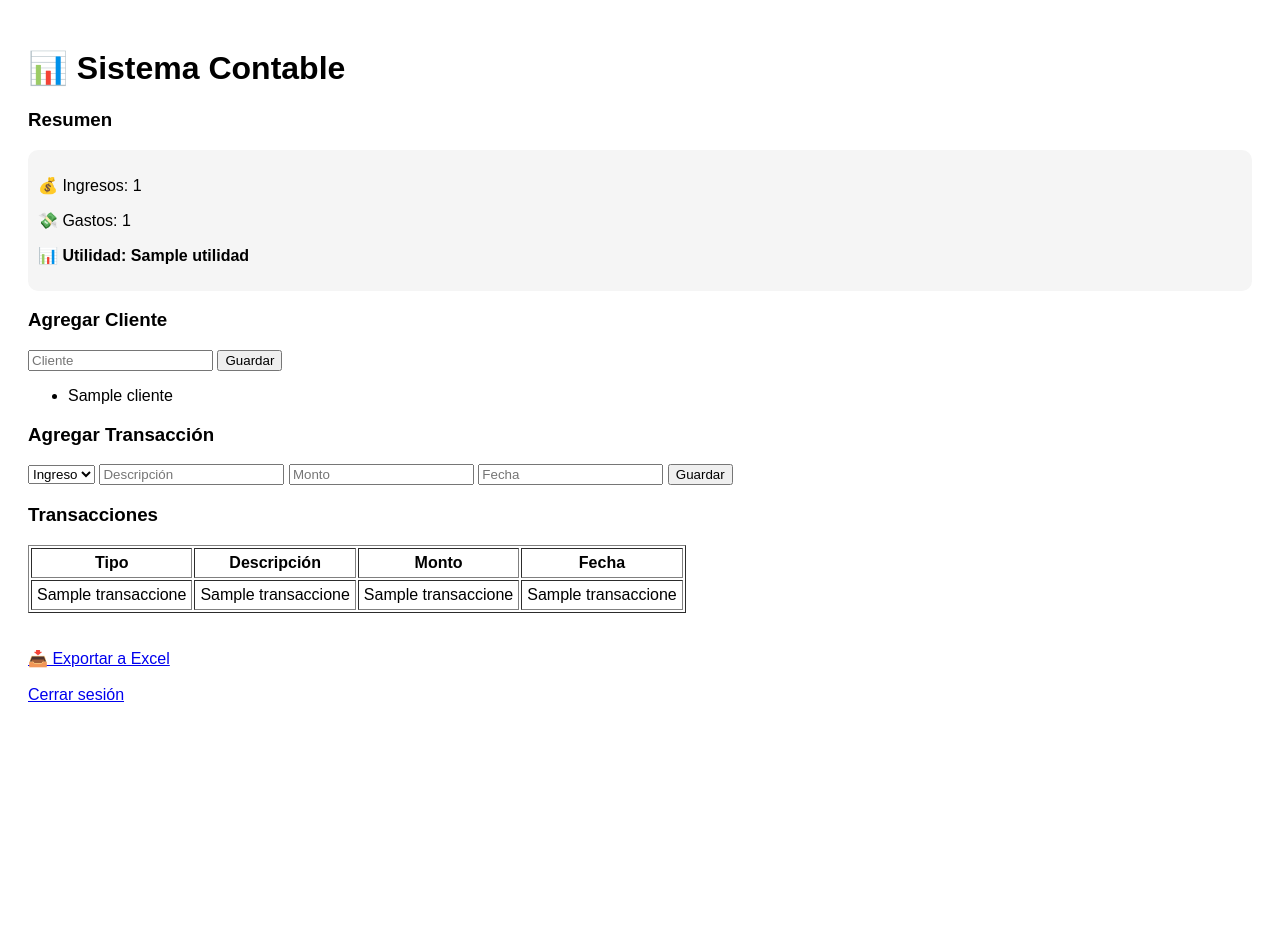
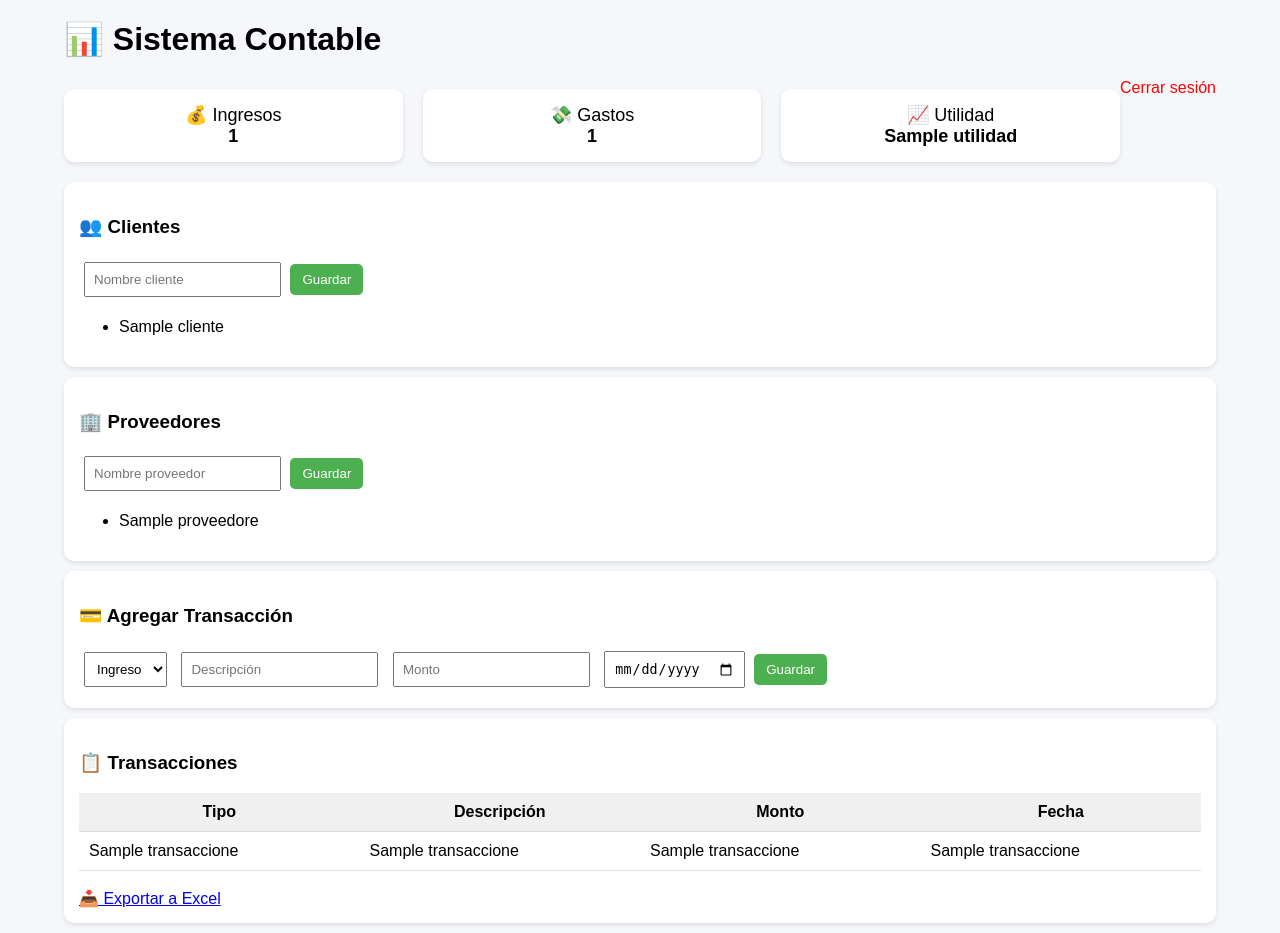
Before and after one commit to dannylix64-ops/sistema-contable, a Flask app: template templates/dashboard.html in a window 1280 px wide. Before the commit the page ends 702 px from the top, so only its background shows below. Run offline with Flask 3, Linux system fonts and the light colour scheme; the template is opened without the code that fills it: most values are stand-ins (such as "Sample title", 1, 10 or a date in 2020).

Commit message:
Update dashboard.html

```diff
--- a/templates/dashboard.html
+++ b/templates/dashboard.html
@@ -1,45 +1,152 @@
 <!DOCTYPE html>
 <html>
 <head>
-    <title>Dashboard</title>
+    <title>Sistema Contable</title>
+    <style>
+        body {
+            font-family: Arial;
+            background: #f5f7fb;
+            margin: 0;
+            padding: 0;
+        }
+
+        .container {
+            width: 90%;
+            margin: auto;
+        }
+
+        h1 {
+            margin-top: 20px;
+        }
+
+        .card {
+            background: white;
+            padding: 15px;
+            margin: 10px 0;
+            border-radius: 10px;
+            box-shadow: 0px 2px 5px rgba(0,0,0,0.1);
+        }
+
+        .grid {
+            display: flex;
+            gap: 20px;
+        }
+
+        .grid .card {
+            flex: 1;
+            text-align: center;
+            font-size: 18px;
+        }
+
+        input, select {
+            padding: 8px;
+            margin: 5px;
+        }
+
+        button {
+            padding: 8px 12px;
+            background: #4CAF50;
+            color: white;
+            border: none;
+            border-radius: 5px;
+            cursor: pointer;
+        }
+
+        button:hover {
+            background: #45a049;
+        }
+
+        table {
+            width: 100%;
+            border-collapse: collapse;
+        }
+
+        table th, table td {
+            padding: 10px;
+            border-bottom: 1px solid #ddd;
+        }
+
+        table th {
+            background: #f0f0f0;
+        }
+
+        .logout {
+            float: right;
+            text-decoration: none;
+            color: red;
+        }
+    </style>
 </head>
-<body style="font-family: Arial; padding:20px;">
+
+<body>
+
+<div class="container">
 
     <h1>📊 Sistema Contable</h1>
+    <a href="/logout" class="logout">Cerrar sesión</a>
 
-<h3>Resumen</h3>
-<div style="background:#f5f5f5; padding:10px; border-radius:10px;">
-    <p>💰 Ingresos: {{ total_ingresos }}</p>
-    <p>💸 Gastos: {{ total_gastos }}</p>
-    <p><strong>📊 Utilidad: {{ utilidad }}</strong></p>
+    <!-- RESUMEN -->
+    <div class="grid">
+        <div class="card">💰 Ingresos<br><b>{{ total_ingresos }}</b></div>
+        <div class="card">💸 Gastos<br><b>{{ total_gastos }}</b></div>
+        <div class="card">📈 Utilidad<br><b>{{ utilidad }}</b></div>
     </div>
 
-<h3>Agregar Cliente</h3>
+    <!-- CLIENTES -->
+    <div class="card">
+        <h3>👥 Clientes</h3>
+
         <form method="POST" action="/cliente">
-    <input name="nombre" placeholder="Cliente">
+            <input name="nombre" placeholder="Nombre cliente">
             <button>Guardar</button>
         </form>
 
         <ul>
             {% for c in clientes %}
-<li>{{c[1]}}</li>
+            <li>{{ c[1] }}</li>
             {% endfor %}
         </ul>
+    </div>
 
-<h3>Agregar Transacción</h3>
+    <!-- PROVEEDORES -->
+    <div class="card">
+        <h3>🏢 Proveedores</h3>
+
+        <form method="POST" action="/proveedor">
+            <input name="nombre" placeholder="Nombre proveedor">
+            <button>Guardar</button>
+        </form>
+
+        <ul>
+            {% for p in proveedores %}
+            <li>{{ p[1] }}</li>
+            {% endfor %}
+        </ul>
+    </div>
+
+    <!-- TRANSACCIONES -->
+    <div class="card">
+        <h3>💳 Agregar Transacción</h3>
+
         <form method="POST" action="/transaccion">
             <select name="tipo">
                 <option value="ingreso">Ingreso</option>
                 <option value="gasto">Gasto</option>
             </select>
+
             <input name="descripcion" placeholder="Descripción">
             <input name="monto" placeholder="Monto">
-    <input name="fecha" placeholder="Fecha">
+            <input name="fecha" type="date">
+
             <button>Guardar</button>
         </form>
+    </div>
 
-<h3>Transacciones</h3>
-<table border="1" cellpadding="5">
+    <!-- TABLA -->
+    <div class="card">
+        <h3>📋 Transacciones</h3>
+
+        <table>
             <tr>
                 <th>Tipo</th>
                 <th>Descripción</th>
@@ -57,10 +164,11 @@
             {% endfor %}
         </table>
 
-<br><br>
+        <br>
         <a href="/exportar">📥 Exportar a Excel</a>
-<br><br>
-<a href="/logout">Cerrar sesión</a>
+    </div>
+
+</div>
 
 </body>
 </html>
```
Lines whose indentation alone changed are shown as unchanged.
